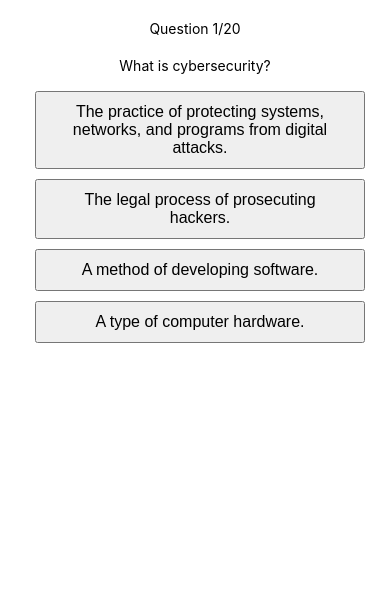
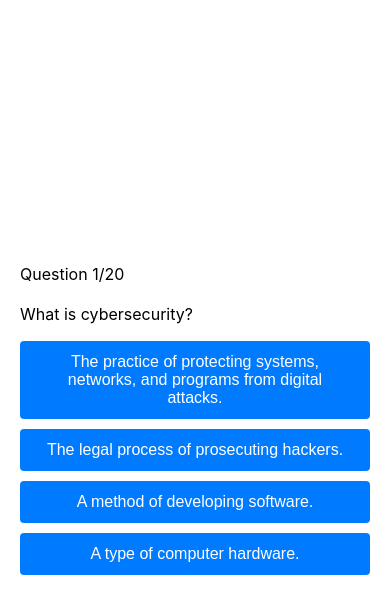
Before and after one commit to attajunyah/quiz-gpt, a React (Create React App) app: page / in a window 390 px wide. Shown: the top 614 px of the page. Built offline with nearby package versions, Linux system fonts and the light colour scheme.

Commit message:
made it more responsive

```diff
--- a/src/App.css
+++ b/src/App.css
@@ -1,12 +1,16 @@
 .app {
-  text-align: center;
-  margin-top: 50px;
-  padding: 0 10px;
+  display: flex;
+  flex-direction: column;
+  align-items: center;
+  justify-content: center;
+  min-height: 100vh;
+  padding: 0 20px;
   box-sizing: border-box;
 }
 
 .question-section {
-  margin: 20px;
+  width: 100%;
+  max-width: 600px; /* Limit max width for readability */
 }
 
 .question-count {
@@ -17,35 +21,53 @@
   margin-bottom: 12px;
 }
 
+.answer-section {
+  display: flex;
+  flex-direction: column;
+  width: 100%;
+}
+
 .answer-section button {
-  margin: 5px;
-  padding: 10px 20px;
+  margin: 5px 0; /* More vertical space between buttons */
+  padding: 12px 20px;
   font-size: 16px;
   cursor: pointer;
-  width: 100%; /* Make buttons full width on small screens */
-  box-sizing: border-box;
+  background-color: #007BFF;
+  color: white;
+  border: none;
+  border-radius: 4px;
+  transition: background-color 0.3s;
+}
+
+.answer-section button:hover {
+  background-color: #0056b3;
+}
+
+@media (min-width: 576px) {
+  .answer-section {
+    flex-direction: row;
+    flex-wrap: wrap;
+  }
+
+  .answer-section button {
+    flex: 1 1 45%; /* Adjust button width on larger screens */
+    margin: 5px;
+  }
 }
 
 @media (min-width: 768px) {
+  .app {
+    padding: 0 40px;
+  }
+
   .answer-section button {
-    width: auto; /* Revert to auto width on larger screens */
+    padding: 15px 24px;
+    font-size: 18px;
   }
 }
 
-/* Responsive typography */
-body {
-  font-size: 16px;
-}
-
-@media (max-width: 600px) {
-  body {
-    font-size: 14px;
+@media (min-width: 992px) {
+  .question-section {
+    max-width: 800px;
   }
 }
-
-/* Responsive margins */
-@media (max-width: 768px) {
-  .app {
-    margin-top: 20px;
-  }
-}
```
